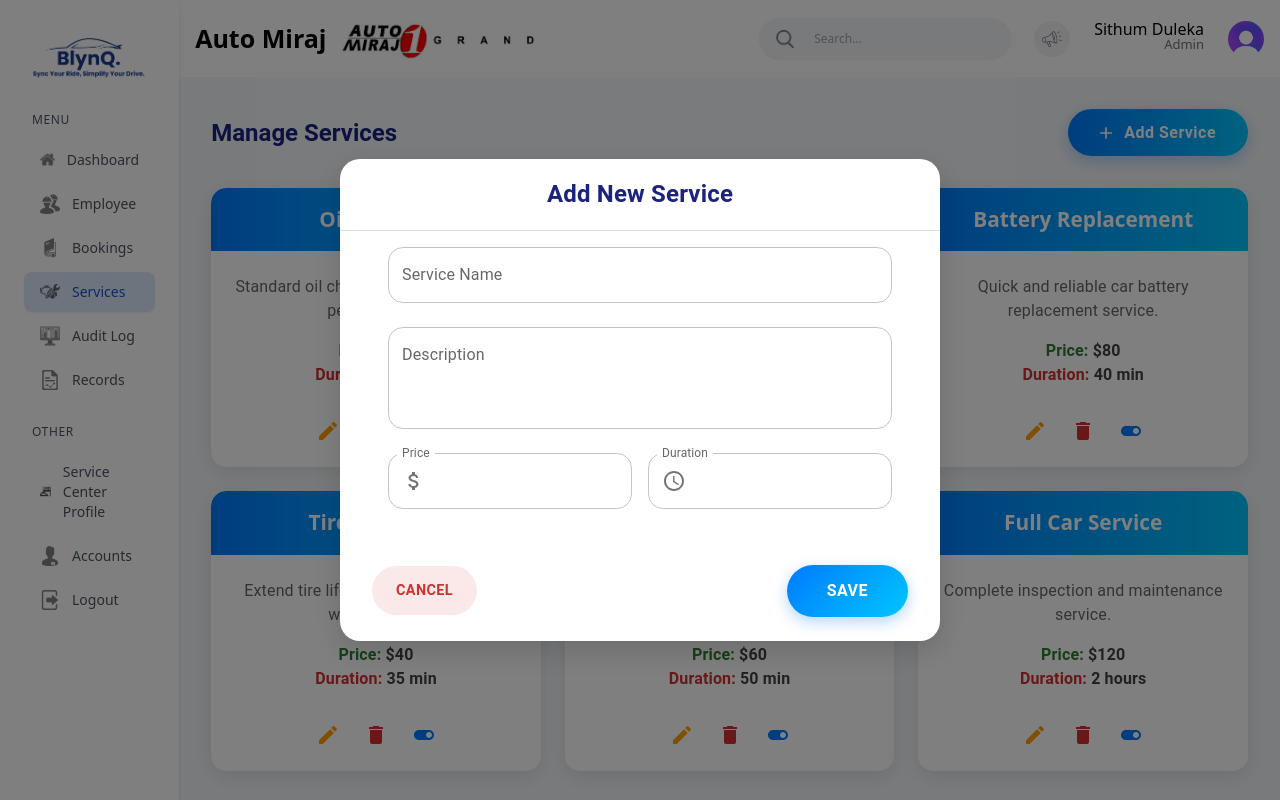
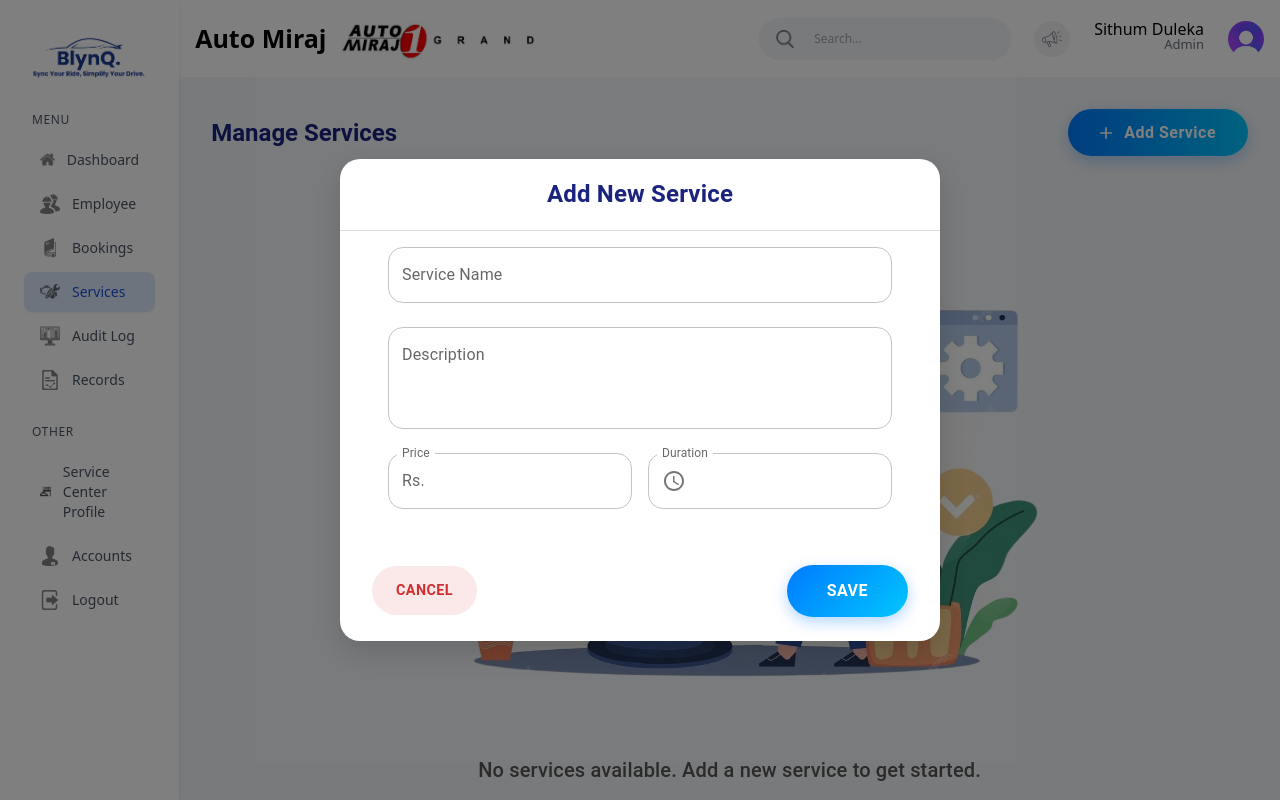
Before and after one commit to Sihath00/BlynQ---Web-Application, a Next.js app: page /ServicesPage in a window 1280 px wide. Both pictures are taken after a click on the button "Add Service". Built offline with nearby package versions, Linux system fonts and the light colour scheme.

Commit message:
validate add service form add new image when no services

```diff
--- a/src/app/(dashboard)/ServicesPage/page.tsx
+++ b/src/app/(dashboard)/ServicesPage/page.tsx
@@ -21,7 +21,6 @@ import {
   Edit,
   Delete,
   Add,
-  AttachMoney,
   AccessTime,
 
   ToggleOn,
@@ -29,14 +28,7 @@ import {
 } from "@mui/icons-material";
 
 const ServicePage = () => {
-  const [services, setServices] = useState([
-    { id: 1, name: "Oil Change", description: "Standard oil change for smooth engine performance.", price: "$30", duration: "30 min", active: true },
-    { id: 2, name: "Brake Inspection", description: "Comprehensive brake system check to ensure safety.", price: "$50", duration: "45 min", active: true },
-    { id: 3, name: "Battery Replacement", description: "Quick and reliable car battery replacement service.", price: "$80", duration: "40 min", active: true },
-    { id: 4, name: "Tire Rotation", description: "Extend tire life and improve handling with rotation.", price: "$40", duration: "35 min", active: true },
-    { id: 5, name: "Wheel Alignment", description: "Precision wheel alignment for smoother driving.", price: "$60", duration: "50 min", active: true },
-    { id: 6, name: "Full Car Service", description: "Complete inspection and maintenance service.", price: "$120", duration: "2 hours", active: true },
-  ]);
+  const [services, setServices] = useState<{ id: number; name: string; description: string; price: string; duration: string; active: boolean }[]>([]);
 
   const [open, setOpen] = useState(false);
   const [editMode, setEditMode] = useState(false);
@@ -67,37 +59,80 @@ const ServicePage = () => {
     setEditMode(false);
   };
 
-  // Handle Input Change
+  const [errors, setErrors] = useState({
+    name: "",
+    description: "",
+    price: "",
+    duration: "",
+  });
+
+  // Handle Input Change with Validation
   const handleChange = (e: React.ChangeEvent<HTMLInputElement>) => {
-    setCurrentService({ ...currentService, [e.target.name]: e.target.value });
+    const { name, value } = e.target;
+
+    if (name === "price") {
+      if (!/^\d*\.?\d*$/.test(value)) return; // Allow only numbers and decimals
+      setCurrentService({ ...currentService, price: value });
+    }
+
+    else if (name === "duration") {
+      const numericValue = value.replace(/\D/g, ""); // Remove any non-numeric characters
+      setCurrentService({ ...currentService, duration: numericValue });
+    }
+
+    else {
+      setCurrentService({ ...currentService, [name]: value });
+    }
+
+    // Clear errors when user types
+    setErrors({ ...errors, [name]: "" });
+  };
+
+
+  // Validate Form Before Submitting
+  const validateForm = () => {
+    let newErrors = { name: "", description: "", price: "", duration: "" };
+    let isValid = true;
+
+    if (!currentService.name.trim()) {
+      newErrors.name = "Service Name is required";
+      isValid = false;
+    }
+    if (!currentService.description.trim()) {
+      newErrors.description = "Description is required";
+      isValid = false;
+    }
+    if (!currentService.price.trim() || isNaN(Number(currentService.price))) {
+      newErrors.price = "Valid Price is required";
+      isValid = false;
+    }
+    if (!currentService.duration.trim() || isNaN(Number(currentService.duration))) {
+      newErrors.duration = "Valid Duration is required";
+      isValid = false;
+    }
+
+    setErrors(newErrors);
+    return isValid;
   };
 
   // Add or Update Service
   const handleAddOrUpdateService = () => {
-  if (currentService.name && currentService.description && currentService.price && currentService.duration) {
+    if (!validateForm()) return; // Prevent submission if validation fails
+
     setServices((prevServices) => {
       if (editMode) {
-        // Update existing service
         return prevServices.map((s) => (s.id === currentService.id ? { ...s, ...currentService } : s));
       } else {
-        // Assign unique id to the new service
         const newId = prevServices.length > 0 ? Math.max(...prevServices.map((s) => s.id)) + 1 : 1;
         return [...prevServices, { ...currentService, id: newId }];
       }
     });
 
-    // Reset state and close modal
     setCurrentService({ id: 0, name: "", description: "", price: "", duration: "", active: true });
     setEditMode(false);
     setOpen(false);
-  }
+  };
 
-
-      // Reset state and close modal
-      setCurrentService({ id: 0, name: "", description: "", price: "", duration: "", active: true });
-      setEditMode(false);
-      setOpen(false);
-    }
 
 
   // Delete Service
@@ -144,6 +179,7 @@ const ServicePage = () => {
       </Box>
 
       {/* Service Cards */}
+{services.length > 0 ? (
   <Grid container spacing={3}>
     {services.map((service) => (
       <Grid item xs={12} sm={6} md={4} key={service.id}>
@@ -183,10 +219,10 @@ const ServicePage = () => {
               {service.description}
             </Typography>
             <Typography sx={{ mt: 2, fontWeight: "bold", fontSize: "1rem", color: "#424242" }}>
-                  <span style={{ color: "#2e7d32" }}>Price:</span> {service.price}
+              <span style={{ color: "#2e7d32" }}>Price:</span> Rs. {parseFloat(service.price).toFixed(2)}
             </Typography>
             <Typography sx={{ fontWeight: "bold", fontSize: "1rem", color: "#424242" }}>
-                  <span style={{ color: "#d32f2f" }}>Duration:</span> {service.duration}
+              <span style={{ color: "#d32f2f" }}>Duration:</span> {service.duration} min
             </Typography>
           </CardContent>
 
@@ -212,6 +248,18 @@ const ServicePage = () => {
       </Grid>
     ))}
   </Grid>
+) : (
+  <Box sx={{ textAlign: "center", mt: 6 }}>
+    <img
+      src="/noservice.png"
+      alt="No Services Available"
+      style={{ maxWidth: "800px", width: "400%", margin: "0 auto" }}
+    />
+    <Typography variant="h6" sx={{ mt: 2, color: "#555" }}>
+      No services available. Add a new service to get started.
+    </Typography>
+  </Box>
+)}
       {/* Add Service Dialog */}
       <Dialog
         open={open}
@@ -244,19 +292,18 @@ const ServicePage = () => {
           borderTopRightRadius: "20px",
         }}
       >
-
         Add New Service
       </DialogTitle>
 
       <DialogContent
   sx={{
-        p: 6, // Increase padding to move fields down
-        borderRadius: "20px",
+    p: 6,
     display: "flex",
     flexDirection: "column",
-        gap: 1, // Add spacing between elements
+    gap: 1,
   }}
 >
+  {/* Service Name Field */}
   <TextField
     label="Service Name"
     name="name"
@@ -264,14 +311,16 @@ const ServicePage = () => {
     variant="outlined"
     value={currentService.name}
     onChange={handleChange}
+    error={!!errors.name}
+    helperText={errors.name}
     sx={{
-          mt: 2, // Moves this field further down
+      mt: 2,
       mb: 2,
-          "& .MuiOutlinedInput-root": {
-            borderRadius: "15px",
-          },
+      "& .MuiOutlinedInput-root": { borderRadius: "15px" },
     }}
   />
+
+  {/* Description Field */}
   <TextField
     label="Description"
     name="description"
@@ -281,13 +330,15 @@ const ServicePage = () => {
     variant="outlined"
     value={currentService.description}
     onChange={handleChange}
+    error={!!errors.description}
+    helperText={errors.description}
     sx={{
       mb: 2,
-          "& .MuiOutlinedInput-root": {
-            borderRadius: "15px",
-          },
+      "& .MuiOutlinedInput-root": { borderRadius: "15px" },
     }}
   />
+
+  {/* Price & Duration Fields */}
   <Box sx={{ display: "flex", gap: 2 }}>
     <TextField
       label="Price"
@@ -296,16 +347,16 @@ const ServicePage = () => {
       variant="outlined"
       value={currentService.price}
       onChange={handleChange}
+      error={!!errors.price}
+      helperText={errors.price}
       InputProps={{
-            startAdornment: <InputAdornment position="start"><AttachMoney /></InputAdornment>,
+        startAdornment: <InputAdornment position="start">Rs.</InputAdornment>,
       }}
       sx={{
-            borderRadius: "15px",
-            "& .MuiOutlinedInput-root": {
-              borderRadius: "15px",
-            },
+        "& .MuiOutlinedInput-root": { borderRadius: "15px" },
       }}
     />
+
 <TextField
   label="Duration"
   name="duration"
@@ -313,14 +364,14 @@ const ServicePage = () => {
   variant="outlined"
   value={currentService.duration}
   onChange={handleChange}
+  error={!!errors.duration}
+  helperText={errors.duration}
   InputProps={{
     startAdornment: <InputAdornment position="start"><AccessTime /></InputAdornment>,
+    inputProps: { inputMode: "numeric", pattern: "[0-9]*" }, // Allow only numeric input
   }}
   sx={{
-            borderRadius: "15px",
-            "& .MuiOutlinedInput-root": {
-              borderRadius: "15px",
-            },
+    "& .MuiOutlinedInput-root": { borderRadius: "15px" },
   }}
 />
   </Box>
```
Also changed, not shown: public/noservice.png (added). Lines whose indentation alone changed are shown as unchanged.
